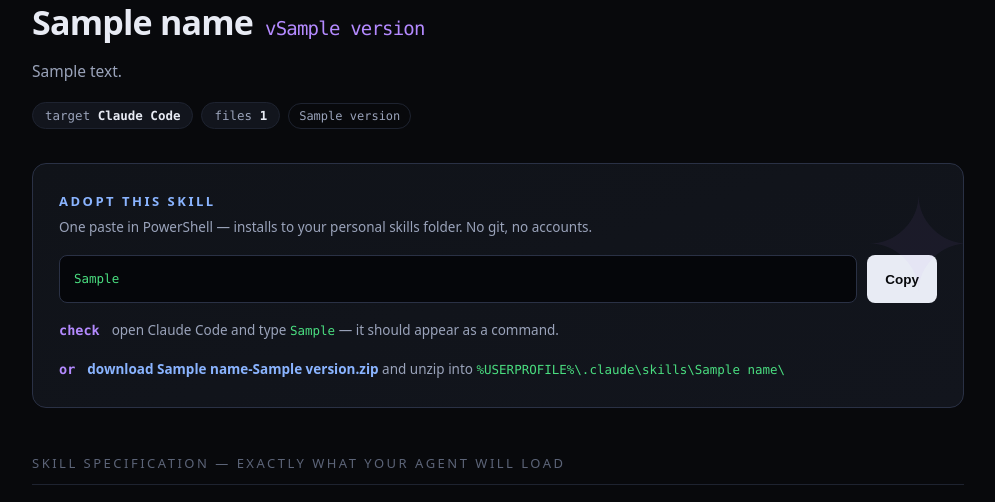
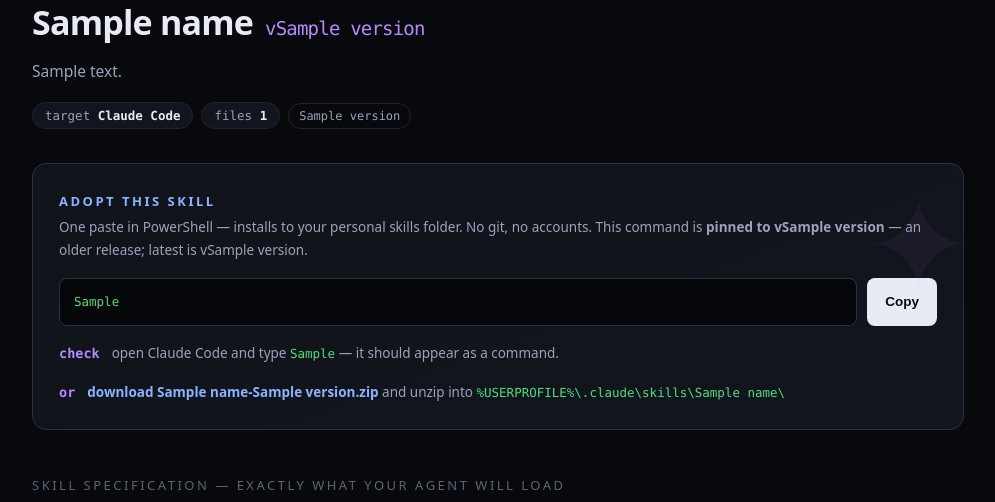
Before and after one commit to mostlytricks/astra, a FastAPI app: template templates/skill.html in a window 1280 px wide. Shown: the part 152-654 px from the top of the page, without its empty margins (142-1137 px from the left). Run offline with FastAPI, Linux system fonts and the light colour scheme; the template is opened without the code that fills it: most values are stand-ins (such as "Sample title", 1, 10 or a date in 2020).

Commit message:
latest alias: /skills/{name}/latest page+download+api, latest-tracking install commands
Co-Authored-By: Claude Fable 5 <noreply@anthropic.com>

```diff
--- a/astra/main.py
+++ b/astra/main.py
@@ -17,7 +17,7 @@ from pathlib import Path
 
 import markdown
 from fastapi import FastAPI, HTTPException, Request
-from fastapi.responses import HTMLResponse, StreamingResponse
+from fastapi.responses import HTMLResponse, RedirectResponse, StreamingResponse
 from fastapi.templating import Jinja2Templates
 
 ROOT = Path(__file__).resolve().parent.parent
@@ -110,6 +110,11 @@ def api_skills():
     return {"skills": items}
 
 
+@app.get("/api/skills/{name}/latest")
+def api_skill_latest(name: str):
+    return api_skill(name, resolve_latest(name))
+
+
 @app.get("/api/skills/{name}/{version}")
 def api_skill(name: str, version: str):
     d = skill_dir(name, version)
@@ -170,6 +175,25 @@ async def api_publish(request: Request, name: str, version: str):
     return {"published": f"{name}@{version}", "page": f"/skills/{name}/{version}"}
 
 
+def resolve_latest(name: str) -> str:
+    versions = list_registry().get(name)
+    if not versions:
+        raise HTTPException(status_code=404, detail=f"no skill named {name}")
+    return versions[-1]
+
+
+# "latest" alias routes — declared BEFORE the {version} routes so the literal
+# path wins; a shared install command keeps working across version bumps
+@app.get("/skills/{name}/latest", response_class=HTMLResponse)
+def skill_page_latest(name: str):
+    return RedirectResponse(f"/skills/{name}/{resolve_latest(name)}")
+
+
+@app.get("/skills/{name}/latest/download")
+def skill_download_latest(name: str):
+    return skill_download(name, resolve_latest(name))
+
+
 @app.get("/skills/{name}/{version}", response_class=HTMLResponse)
 def skill_page(request: Request, name: str, version: str):
     d = skill_dir(name, version)
@@ -178,8 +202,12 @@ def skill_page(request: Request, name: str, version: str):
         str(p.relative_to(d)).replace("\\", "/")
         for p in d.rglob("*") if p.is_file()
     )
+    versions = list_registry().get(name, [version])
+    is_latest = version == versions[-1]
     base = str(request.base_url).rstrip("/")
-    zip_url = f"{base}/skills/{name}/{version}/download"
+    # the latest version's page hands out a latest-tracking command, so a
+    # shared/saved paste keeps installing the newest release after bumps
+    zip_url = f"{base}/skills/{name}/{'latest' if is_latest else version}/download"
     target = f"$env:USERPROFILE\\.claude\\skills\\{name}"
     install_cmd = (
         f'iwr {zip_url} -OutFile "$env:TEMP\\{name}.zip"; '
@@ -189,7 +217,8 @@ def skill_page(request: Request, name: str, version: str):
     return templates.TemplateResponse(request, "skill.html", {
         "name": meta.get("name", name),
         "version": version,
-        "versions": list_registry().get(name, [version]),
+        "versions": versions,
+        "is_latest": is_latest,
         "description": meta.get("description", ""),
         "body_html": markdown.markdown(body, extensions=["fenced_code", "tables"]),
         "files": files,
--- a/templates/skill.html
+++ b/templates/skill.html
@@ -78,7 +78,9 @@
 
 <div class="adopt">
   <h2>Adopt this skill</h2>
-  <p class="sub">One paste in PowerShell — installs to your personal skills folder. No git, no accounts.</p>
+  <p class="sub">One paste in PowerShell — installs to your personal skills folder. No git, no accounts.
+    {% if is_latest %}This command <b>tracks latest</b>: the same paste later installs whatever is newest.
+    {% else %}This command is <b>pinned to v{{ version }}</b> — an older release; latest is v{{ versions[-1] }}.{% endif %}</p>
   <div class="cmd-block">
     <div class="cmd" id="cmd">{{ install_cmd }}</div>
     <button class="copy" onclick="copyText(this, 'cmd')">Copy</button>
```
Also changed, not shown: CONTEXT.md (+5 -8 lines), IMPLEMENTATION_PLAN.md (+5 -6 lines), tests/test_astra.py (+27 -0 lines).
